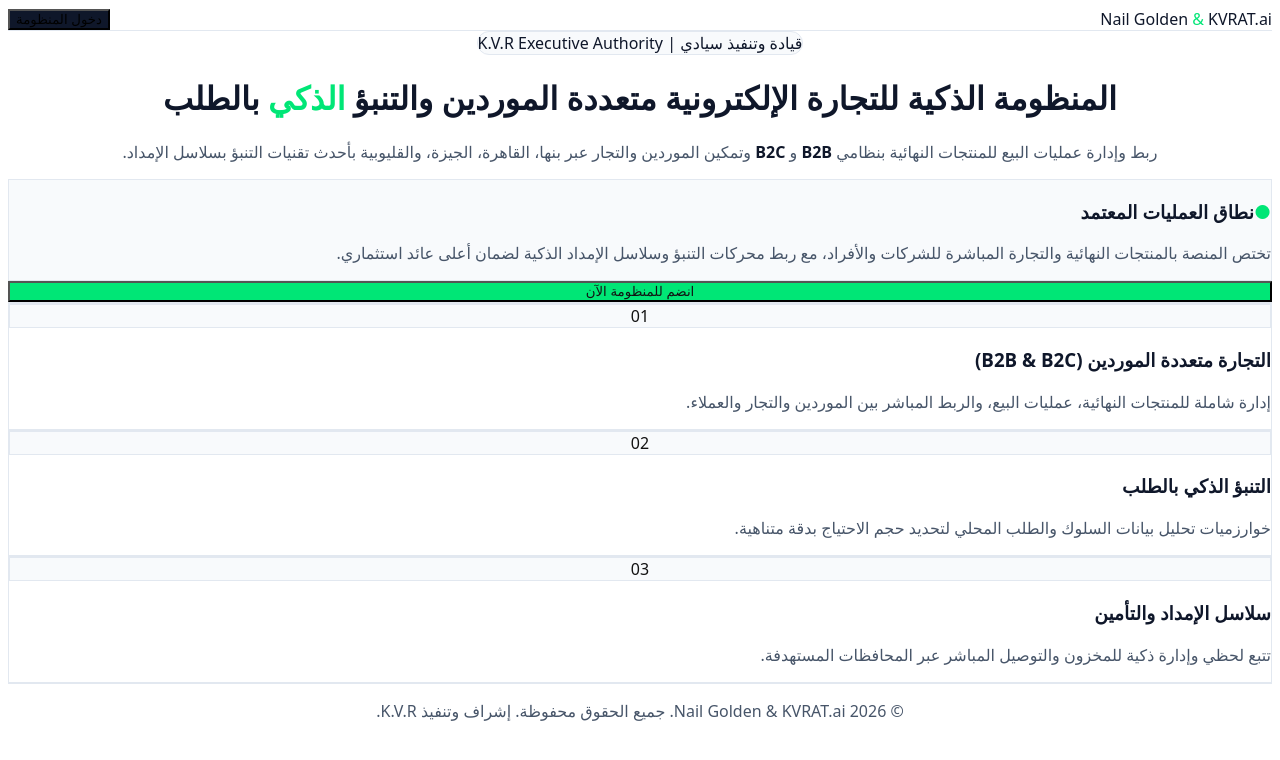
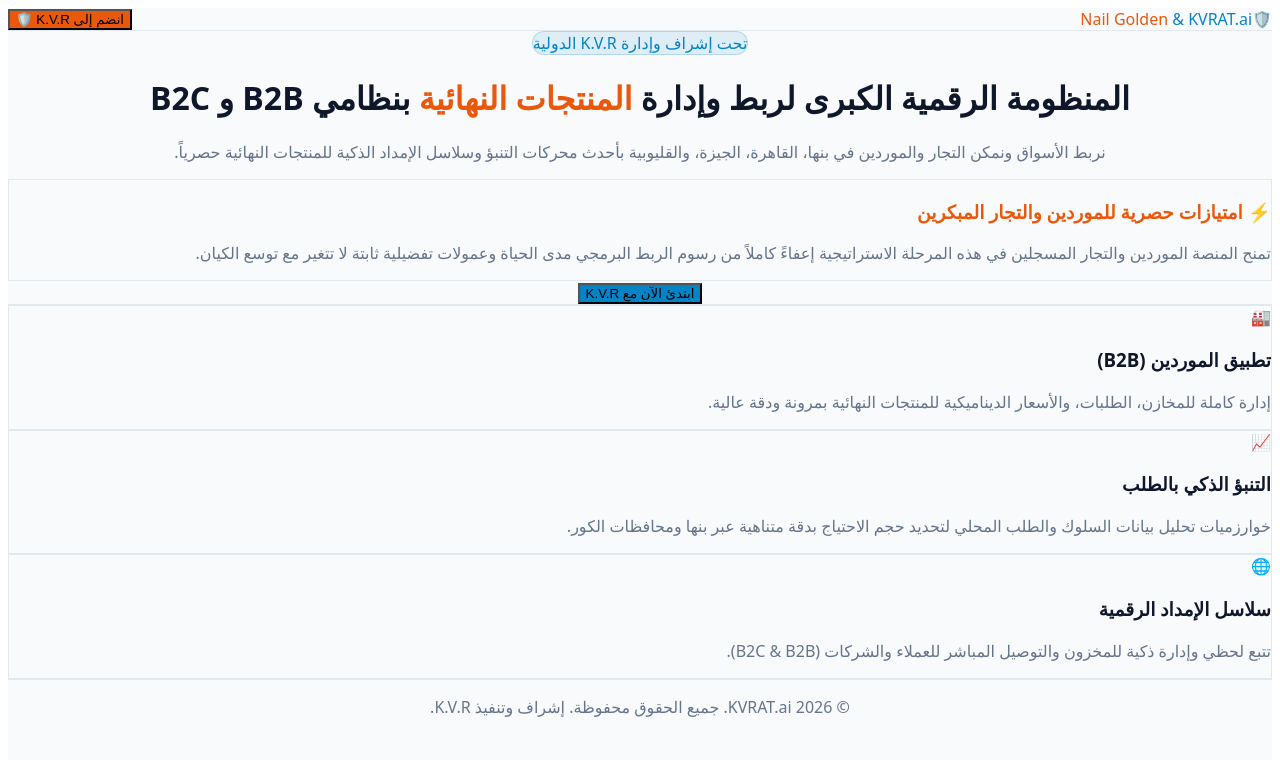
Before and after one commit to KVR-Lab/KVRAT.ai, a Next.js app in the folder apps/kvr-web/: page / in a window 1280 px wide. Shown: the top 760 px of the page. Built offline with nearby package versions, Linux system fonts and the light colour scheme.

Commit message:
Update page.tsx

```diff
--- a/apps/kvr-web/src/app/page.tsx
+++ b/apps/kvr-web/src/app/page.tsx
@@ -2,99 +2,80 @@
 
 export default function LandingPage() {
   return (
-    <div className="min-h-screen antialiased selection:bg-[#00E676] selection:text-[#121212] bg-white text-[#0F172A]" dir="rtl">
+    <div className="min-h-screen antialiased selection:bg-[#EA580C] selection:text-white bg-[#F8FAFC] text-[#0F172A]" dir="rtl">
 
       {/* Navbar */}
-      <nav className="sticky top-0 z-50 bg-white/90 backdrop-blur-md border-b border-[#E2E8F0] px-6 py-4 shadow-sm">
+      <nav className="sticky top-0 z-50 bg-white/80 backdrop-blur-md border-b border-[#E2E8F0] px-6 py-4 shadow-sm">
         <div className="max-w-7xl mx-auto flex justify-between items-center">
           <div className="flex items-center gap-3">
-            <div className="w-3 h-3 rounded-full bg-[#00E676] shadow-[0_0_10px_#00E676]"></div>
-            <span className="text-xl font-black tracking-tight text-[#0F172A]">
-              Nail Golden <span className="text-[#00E676]">&amp;</span> KVRAT.ai
+            <span className="text-2xl">🛡️</span>
+            <span className="text-xl font-black tracking-wider text-[#EA580C]">
+              Nail Golden <span className="text-[#0284C7]">& KVRAT.ai</span>
             </span>
           </div>
           <div className="flex items-center gap-4">
-            <button className="bg-[#0F172A] hover:bg-black text-white font-bold px-6 py-2.5 rounded-xl transition-all shadow-md hover:shadow-lg text-sm">
-              دخول المنظومة
+            <button className="bg-[#EA580C] hover:bg-[#C2410C] text-white font-bold px-5 py-2.5 rounded-xl transition-all shadow-md text-sm">
+              انضم إلى K.V.R 🛡️
             </button>
           </div>
         </div>
       </nav>
 
       {/* Hero Section */}
-      <header className="py-24 px-6 text-center max-w-5xl mx-auto">
-        <span className="inline-block bg-[#F8FAFC] text-[#0F172A] border border-[#E2E8F0] text-xs font-bold px-4 py-1.5 rounded-full mb-6 shadow-sm">
-          قيادة وتنفيذ سيادي | K.V.R Executive Authority
+      <header className="py-20 px-6 text-center max-w-5xl mx-auto">
+        <span className="inline-block bg-[#0284C7]/10 text-[#0284C7] border border-[#0284C7]/20 text-xs font-bold px-4 py-1.5 rounded-full mb-6">
+          تحت إشراف وإدارة K.V.R الدولية
         </span>
 
-        <h1 className="text-4xl md:text-6xl font-black text-[#0F172A] leading-tight mb-6 tracking-tight">
-          المنظومة الذكية للتجارة الإلكترونية متعددة الموردين والتنبؤ <span className="text-[#00E676] font-black">الذكي</span> بالطلب
+        <h1 className="text-4xl md:text-6xl font-black text-[#0F172A] leading-tight mb-6">
+          المنظومة الرقمية الكبرى لربط وإدارة <span className="text-[#EA580C]">المنتجات النهائية</span> بنظامي B2B و B2C
         </h1>
 
-        <p className="text-[#475569] text-lg md:text-xl max-w-3xl mx-auto leading-relaxed mb-10">
-          ربط وإدارة عمليات البيع للمنتجات النهائية بنظامي <strong className="font-bold text-[#0F172A]">B2B</strong> و <strong className="font-bold text-[#0F172A]">B2C</strong> وتمكين الموردين والتجار عبر بنها، القاهرة، الجيزة، والقليوبية بأحدث تقنيات التنبؤ بسلاسل الإمداد.
+        <p className="text-[#64748B] text-lg md:text-xl max-w-3xl mx-auto leading-relaxed mb-8">
+          نربط الأسواق ونمكن التجار والموردين في بنها، القاهرة، الجيزة، والقليوبية بأحدث محركات التنبؤ وسلاسل الإمداد الذكية للمنتجات النهائية حصرياً.
         </p>
 
-        {/* Banner */}
-        <div className="bg-[#F8FAFC] border border-[#E2E8F0] p-6 rounded-2xl max-w-2xl mx-auto mb-10 text-right shadow-sm">
-          <h3 className="text-base font-bold text-[#0F172A] mb-1 flex items-center gap-2">
-            <span className="text-[#00E676]">●</span> نطاق العمليات المعتمد
-          </h3>
-          <p className="text-sm text-[#475569] leading-relaxed">
-            تختص المنصة بالمنتجات النهائية والتجارة المباشرة للشركات والأفراد، مع ربط محركات التنبؤ وسلاسل الإمداد الذكية لضمان أعلى عائد استثماري.
+        {/* Callout Banner */}
+        <div className="bg-white border border-[#E2E8F0] p-6 rounded-2xl max-w-2xl mx-auto mb-10 shadow-sm text-right">
+          <h3 className="text-lg font-bold text-[#EA580C] mb-2">⚡ امتيازات حصرية للموردين والتجار المبكرين</h3>
+          <p className="text-sm text-[#64748B] leading-relaxed">
+            تمنح المنصة الموردين والتجار المسجلين في هذه المرحلة الاستراتيجية إعفاءً كاملاً من رسوم الربط البرمجي مدى الحياة وعمولات تفضيلية ثابتة لا تتغير مع توسع الكيان.
           </p>
         </div>
 
-        <div className="flex flex-col sm:flex-row justify-center gap-4">
-          <button className="bg-[#00E676] hover:bg-[#00C853] text-[#121212] font-black px-8 py-4 rounded-xl transition-all shadow-lg hover:shadow-xl text-base">
-            انضم للمنظومة الآن
-          </button>
-        </div>
+        <button className="bg-[#0284C7] hover:bg-[#0369A1] text-white font-bold px-8 py-3.5 rounded-xl transition-all shadow-lg text-base">
+          ابتدئ الآن مع K.V.R
+        </button>
       </header>
 
-      {/* Key Modules / Features Section */}
+      {/* Feature Cards */}
       <section className="py-16 px-6 max-w-7xl mx-auto border-t border-[#E2E8F0]">
-        <div className="grid md:grid-cols-3 gap-8">
+        <div className="grid md:grid-cols-3 gap-6">
 
-          {/* Card 1 */}
-          <div className="bg-white border border-[#E2E8F0] p-8 rounded-2xl shadow-sm hover:border-[#00E676] transition-all">
-            <div className="w-10 h-10 rounded-lg bg-[#F8FAFC] flex items-center justify-center mb-6 border border-[#E2E8F0] text-[#121212] font-bold">
-              01
-            </div>
-            <h3 className="text-lg font-bold text-[#0F172A] mb-2">التجارة متعددة الموردين (B2B &amp; B2C)</h3>
-            <p className="text-sm text-[#475569] leading-relaxed">
-              إدارة شاملة للمنتجات النهائية، عمليات البيع، والربط المباشر بين الموردين والتجار والعملاء.
-            </p>
+          <div className="bg-white border border-[#E2E8F0] p-8 rounded-2xl shadow-sm hover:shadow-md transition-shadow">
+            <div className="text-3xl mb-4">🏭</div>
+            <h3 className="text-xl font-bold text-[#0F172A] mb-2">تطبيق الموردين (B2B)</h3>
+            <p className="text-sm text-[#64748B] leading-relaxed">إدارة كاملة للمخازن، الطلبات، والأسعار الديناميكية للمنتجات النهائية بمرونة ودقة عالية.</p>
           </div>
 
-          {/* Card 2 */}
-          <div className="bg-white border border-[#E2E8F0] p-8 rounded-2xl shadow-sm hover:border-[#00E676] transition-all">
-            <div className="w-10 h-10 rounded-lg bg-[#F8FAFC] flex items-center justify-center mb-6 border border-[#E2E8F0] text-[#121212] font-bold">
-              02
-            </div>
-            <h3 className="text-lg font-bold text-[#0F172A] mb-2">التنبؤ الذكي بالطلب</h3>
-            <p className="text-sm text-[#475569] leading-relaxed">
-              خوارزميات تحليل بيانات السلوك والطلب المحلي لتحديد حجم الاحتياج بدقة متناهية.
-            </p>
+          <div className="bg-white border border-[#E2E8F0] p-8 rounded-2xl shadow-sm hover:shadow-md transition-shadow">
+            <div className="text-3xl mb-4">📈</div>
+            <h3 className="text-xl font-bold text-[#0F172A] mb-2">التنبؤ الذكي بالطلب</h3>
+            <p className="text-sm text-[#64748B] leading-relaxed">خوارزميات تحليل بيانات السلوك والطلب المحلي لتحديد حجم الاحتياج بدقة متناهية عبر بنها ومحافظات الكور.</p>
           </div>
 
-          {/* Card 3 */}
-          <div className="bg-white border border-[#E2E8F0] p-8 rounded-2xl shadow-sm hover:border-[#00E676] transition-all">
-            <div className="w-10 h-10 rounded-lg bg-[#F8FAFC] flex items-center justify-center mb-6 border border-[#E2E8F0] text-[#121212] font-bold">
-              03
-            </div>
-            <h3 className="text-lg font-bold text-[#0F172A] mb-2">سلاسل الإمداد والتأمين</h3>
-            <p className="text-sm text-[#475569] leading-relaxed">
-              تتبع لحظي وإدارة ذكية للمخزون والتوصيل المباشر عبر المحافظات المستهدفة.
-            </p>
+          <div className="bg-white border border-[#E2E8F0] p-8 rounded-2xl shadow-sm hover:shadow-md transition-shadow">
+            <div className="text-3xl mb-4">🌐</div>
+            <h3 className="text-xl font-bold text-[#0F172A] mb-2">سلاسل الإمداد الرقمية</h3>
+            <p className="text-sm text-[#64748B] leading-relaxed">تتبع لحظي وإدارة ذكية للمخزون والتوصيل المباشر للعملاء والشركات (B2C & B2B).</p>
           </div>
 
         </div>
       </section>
 
       {/* Footer */}
-      <footer className="py-8 px-6 border-t border-[#E2E8F0] text-center text-xs text-[#475569]">
-        <p>© 2026 Nail Golden &amp; KVRAT.ai. جميع الحقوق محفوظة. إشراف وتنفيذ K.V.R.</p>
+      <footer className="py-8 px-6 border-t border-[#E2E8F0] text-center text-xs text-[#64748B]">
+        <p>© 2026 KVRAT.ai. جميع الحقوق محفوظة. إشراف وتنفيذ K.V.R.</p>
       </footer>
 
     </div>
```
